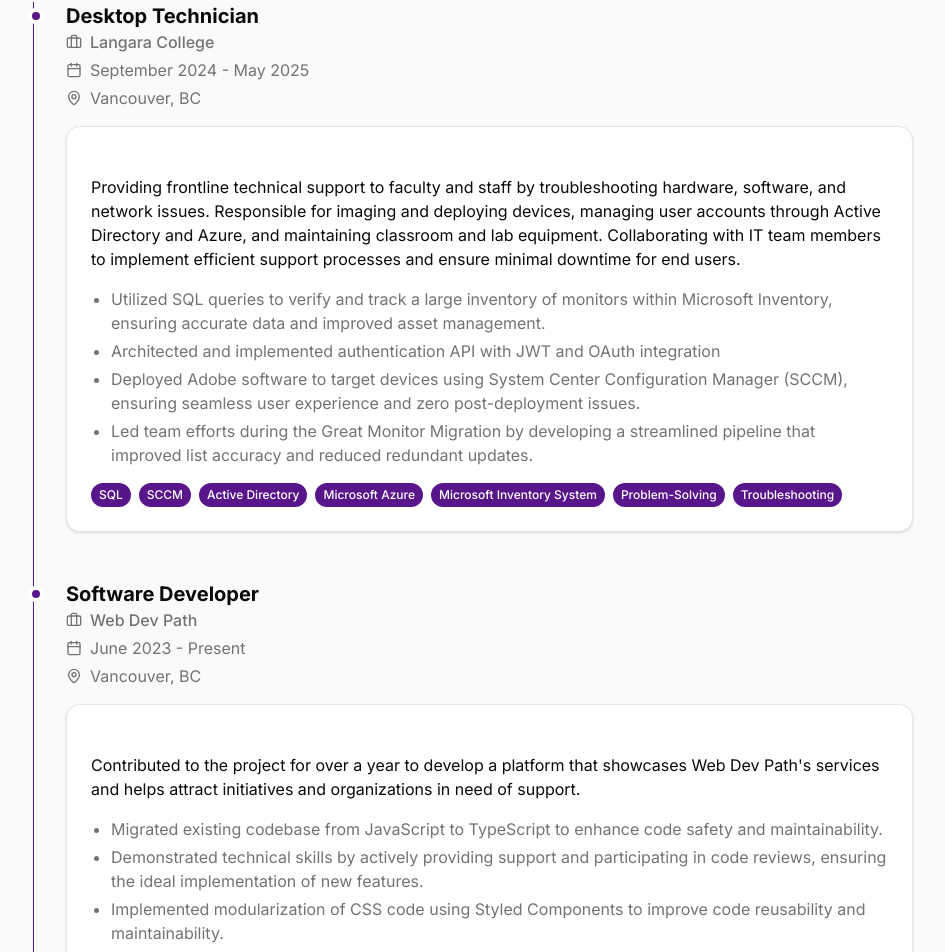
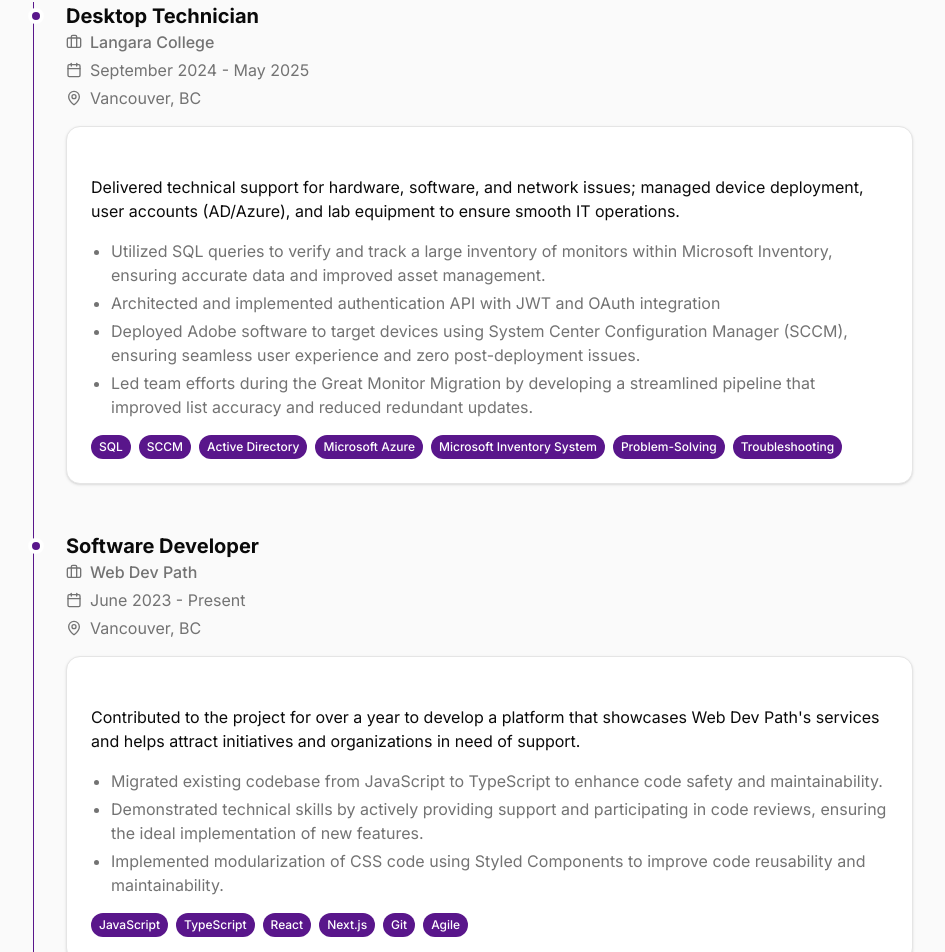
Before and after one commit to LuSilvaDeveloper/portfolio, a Next.js app: page / in a window 1280 px wide. Shown: the part 1734-2686 px from the top of the page, without its empty margins (175-1120 px from the left). Built offline with nearby package versions, Linux system fonts and the light colour scheme.

Commit message:
fixing toggle issues on mobile view

```diff
--- a/components/Navigation.tsx
+++ b/components/Navigation.tsx
@@ -1,6 +1,7 @@
 import { Download, Moon, Sun } from "lucide-react";
 import { Button } from "@/components/ui/button";
 import { useTheme } from "next-themes";
+import { useState } from "react";
 
 interface NavigationProps {
   activeSection: string;
@@ -9,6 +10,9 @@
 
 export function Navigation({ activeSection, scrollToSection }: NavigationProps) {
   const { theme, setTheme } = useTheme();
+  const [menuOpen, setMenuOpen] = useState(false);
+
+  const sections = ["home", "about", "experience", "projects", "contact"];
 
   const ThemeToggle = () => {
     return (
@@ -29,8 +33,9 @@
     <header className="fixed top-0 left-0 right-0 z-50 bg-background/80 backdrop-blur-sm border-b">
       <div className="container mx-auto px-4 py-4 flex justify-between items-center">
         <div className="text-xl font-bold">Lucas Silva</div>
+        {/* Desktop nav */}
         <nav className="hidden md:flex space-x-6">
-          {["home", "about", "experience", "projects", "contact"].map((section) => (
+          {sections.map((section) => (
             <button
               key={section}
               onClick={() => scrollToSection(section)}
@@ -51,7 +56,25 @@
             </a>
           </Button>
         </nav>
-        <Button variant="outline" size="icon" className="md:hidden">
+        {/* Mobile theme toggle */}
+        <Button
+          variant="ghost"
+          size="icon"
+          onClick={() => setTheme(theme === "dark" ? "light" : "dark")}
+          className="md:hidden"
+        >
+          <Sun className="h-[1.2rem] w-[1.2rem] rotate-0 scale-100 transition-all dark:-rotate-90 dark:scale-0" />
+          <Moon className="absolute h-[1.2rem] w-[1.2rem] rotate-90 scale-0 transition-all dark:rotate-0 dark:scale-100" />
+          <span className="sr-only">Toggle theme</span>
+        </Button>
+        {/* Mobile nav toggle */}
+        <Button
+          variant="outline"
+          size="icon"
+          className="md:hidden"
+          onClick={() => setMenuOpen((open) => !open)}
+          aria-label="Toggle menu"
+        >
           <span className="sr-only">Toggle menu</span>
           <svg
             xmlns="http://www.w3.org/2000/svg"
@@ -70,17 +93,38 @@
             <line x1="4" x2="20" y1="18" y2="18" />
           </svg>
         </Button>
-        <Button
-          variant="ghost"
-          size="icon"
-          onClick={() => setTheme(theme === "dark" ? "light" : "dark")}
-          className="md:hidden"
-        >
-          <Sun className="h-[1.2rem] w-[1.2rem] rotate-0 scale-100 transition-all dark:-rotate-90 dark:scale-0" />
-          <Moon className="absolute h-[1.2rem] w-[1.2rem] rotate-90 scale-0 transition-all dark:rotate-0 dark:scale-100" />
-          <span className="sr-only">Toggle theme</span>
-        </Button>
       </div>
+      {/* Mobile menu */}
+      {menuOpen && (
+        <nav className="md:hidden bg-background/95 border-b px-4 py-6 absolute top-full left-0 right-0 z-50 shadow-lg animate-in fade-in slide-in-from-top-4">
+          <div className="flex flex-col space-y-4">
+            {sections.map((section) => (
+              <button
+                key={section}
+                onClick={() => {
+                  scrollToSection(section);
+                  setMenuOpen(false);
+                }}
+                className={`capitalize text-left w-full px-2 py-2 rounded ${
+                  activeSection === section
+                    ? "text-purple-900 dark:text-purple-400 font-medium bg-purple-100 dark:bg-purple-900"
+                    : "text-muted-foreground hover:text-foreground hover:bg-muted/50"
+                }`}
+              >
+                {section}
+              </button>
+            ))}
+            <div className="flex gap-2 mt-2">
+              <Button size="sm" variant="outline" asChild>
+                <a href="/resume.pdf" target="_blank" rel="noopener noreferrer">
+                  <Download className="mr-2 h-4 w-4" />
+                  Resume
+                </a>
+              </Button>
+            </div>
+          </div>
+        </nav>
+      )}
     </header>
   );
 }
--- a/components/sections/Experience.tsx
+++ b/components/sections/Experience.tsx
@@ -48,16 +48,11 @@
                         <Card>
                             <CardContent className="pt-6">
                                 <p className="mb-4">
-                                    Providing frontline technical support to
-                                    faculty and staff by troubleshooting
-                                    hardware, software, and network issues.
-                                    Responsible for imaging and deploying
-                                    devices, managing user accounts through
-                                    Active Directory and Azure, and maintaining
-                                    classroom and lab equipment. Collaborating
-                                    with IT team members to implement efficient
-                                    support processes and ensure minimal
-                                    downtime for end users.
+                                    Delivered technical support for hardware,
+                                    software, and network issues; managed device
+                                    deployment, user accounts (AD/Azure), and
+                                    lab equipment to ensure smooth IT
+                                    operations.
                                 </p>
                                 <ul className="list-disc pl-5 space-y-1 text-muted-foreground">
                                     <li>
```
